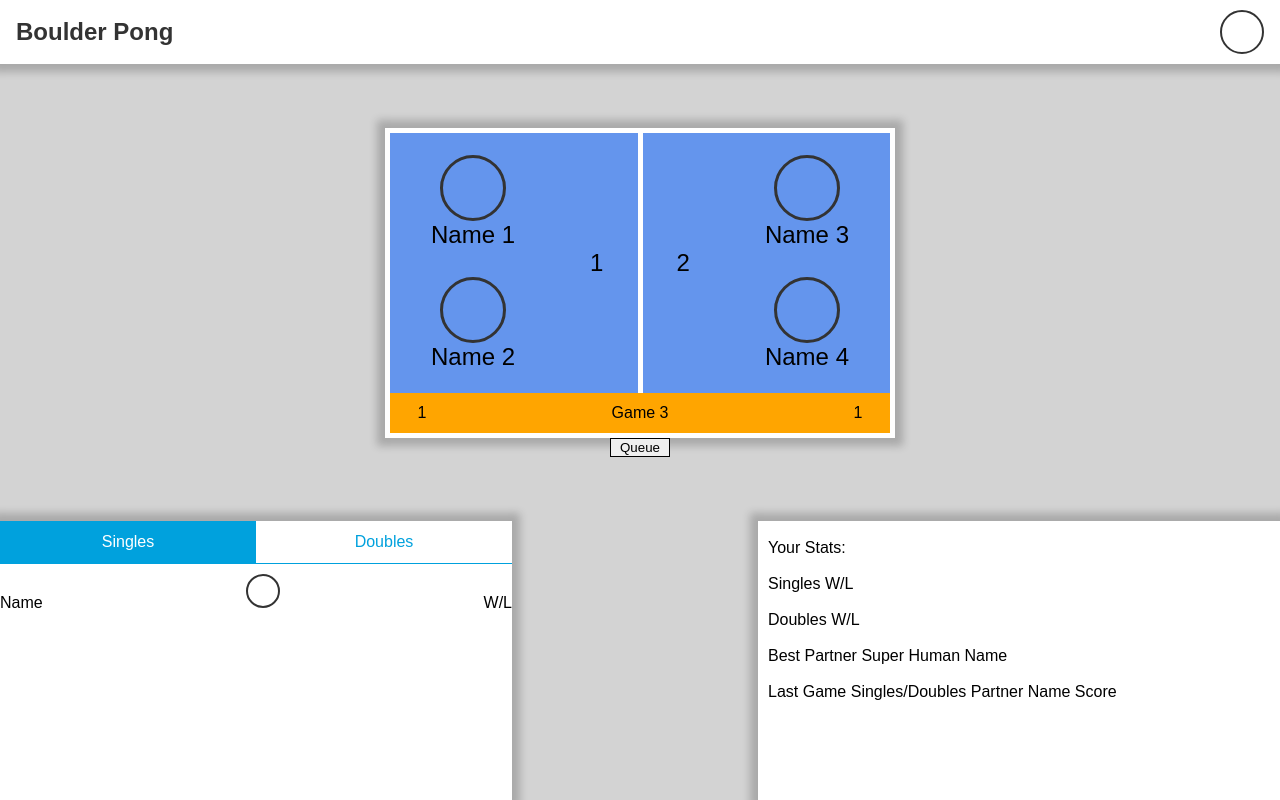
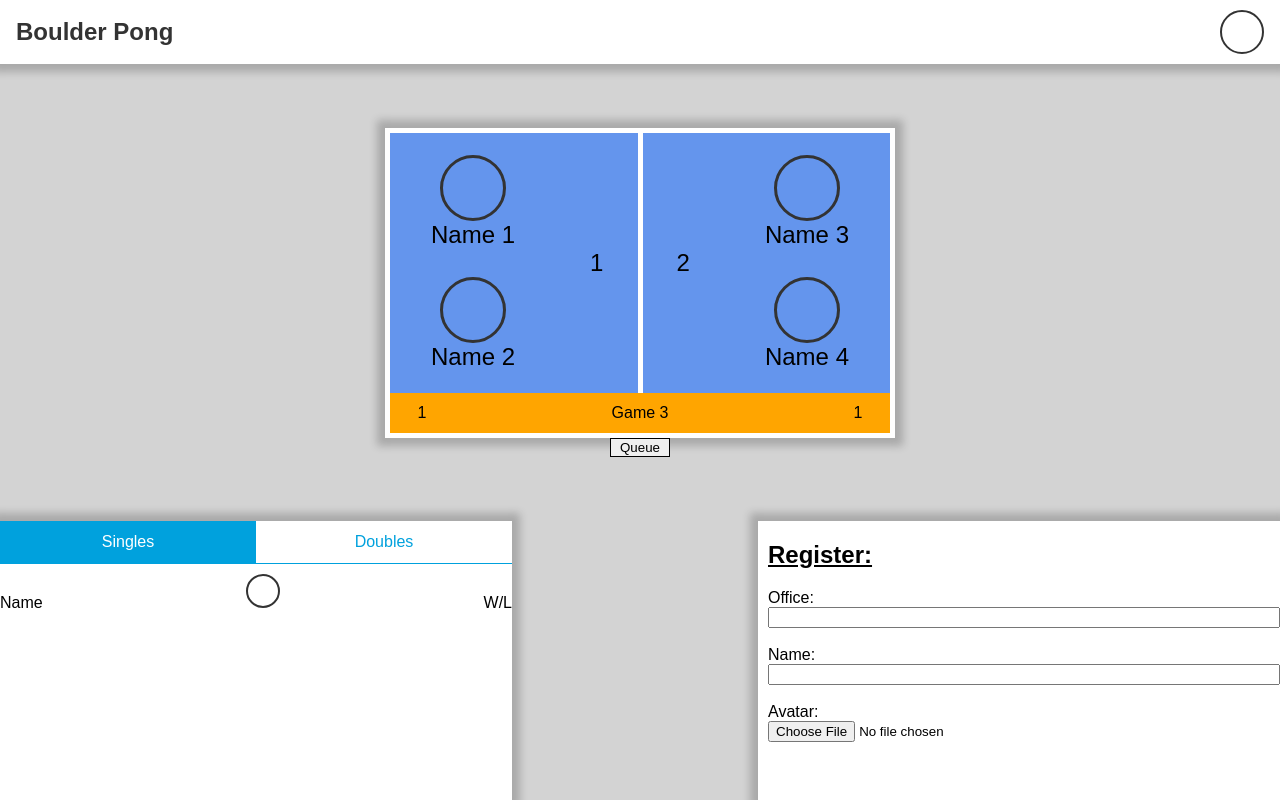
Before and after one commit to JustinWayneOlson/SmartPingPong, a React (Create React App) app: page / in a window 1280 px wide. Built offline with nearby package versions, Linux system fonts and the light colour scheme; the HTML template or start-up script is replaced by a standard one.

Commit message:
made registration screen appear if user isn't registered (#25)

```diff
--- a/src/App.js
+++ b/src/App.js
@@ -4,6 +4,7 @@ import Scoreboard from './components/scoreboard/scoreboard.js'
 import Modal from './components/modal/modal.js'
 import Stats from './components/stats/stats.js'
 import Leaderboard from './components/leaderboard/leaderboard.js'
+import Registration from './components/registration/registration.js'
 
 import './App.css'
 
@@ -11,6 +12,7 @@ class App extends Component {
   constructor(props) {
     super(props)
     this.state = {modalOpen:false}
+    this.state = {userRegistered:false}
   }
   render() {
     return(
@@ -27,7 +29,11 @@ class App extends Component {
         }
         <div className="leaderboard-and-stats">
           <Leaderboard/>
-          <Stats/>
+          {
+            this.state.userRegistered === true ? <Stats/> : <Registration/>
+          }
+          {/* }<Stats/> */}
+          {/* <Registration/> */}
         </div>
       </div>
     )
--- /dev/null
+++ b/src/components/registration/registration.css
@@ -0,0 +1,15 @@
+.Registration {
+  margin-top: 64px;
+  width: 40%;
+  background-color: white;
+  box-shadow: 0px 0px 8px 8px rgba(0,0,0,0.2);
+
+  display: flex;
+  flex: 0 0 auto;
+  flex-direction: column;
+  padding-left: 10px;
+}
+
+h2 {
+  text-decoration: underline;
+}
--- /dev/null
+++ b/src/components/registration/registration.js
@@ -0,0 +1,23 @@
+import React, { Component } from 'react';
+
+import './registration.css';
+
+class Registration extends Component {
+  render() {
+    return (
+      <div className="Registration">
+        <h2> Register: </h2>
+        {"Office:"}
+        <input type="text"/>
+        <br/>
+        {"Name:"}
+        <input type="text"/>
+        <br/>
+        {"Avatar:"}
+        <input type="file"/>
+      </div>
+    );
+  }
+}
+
+export default Registration;
```
